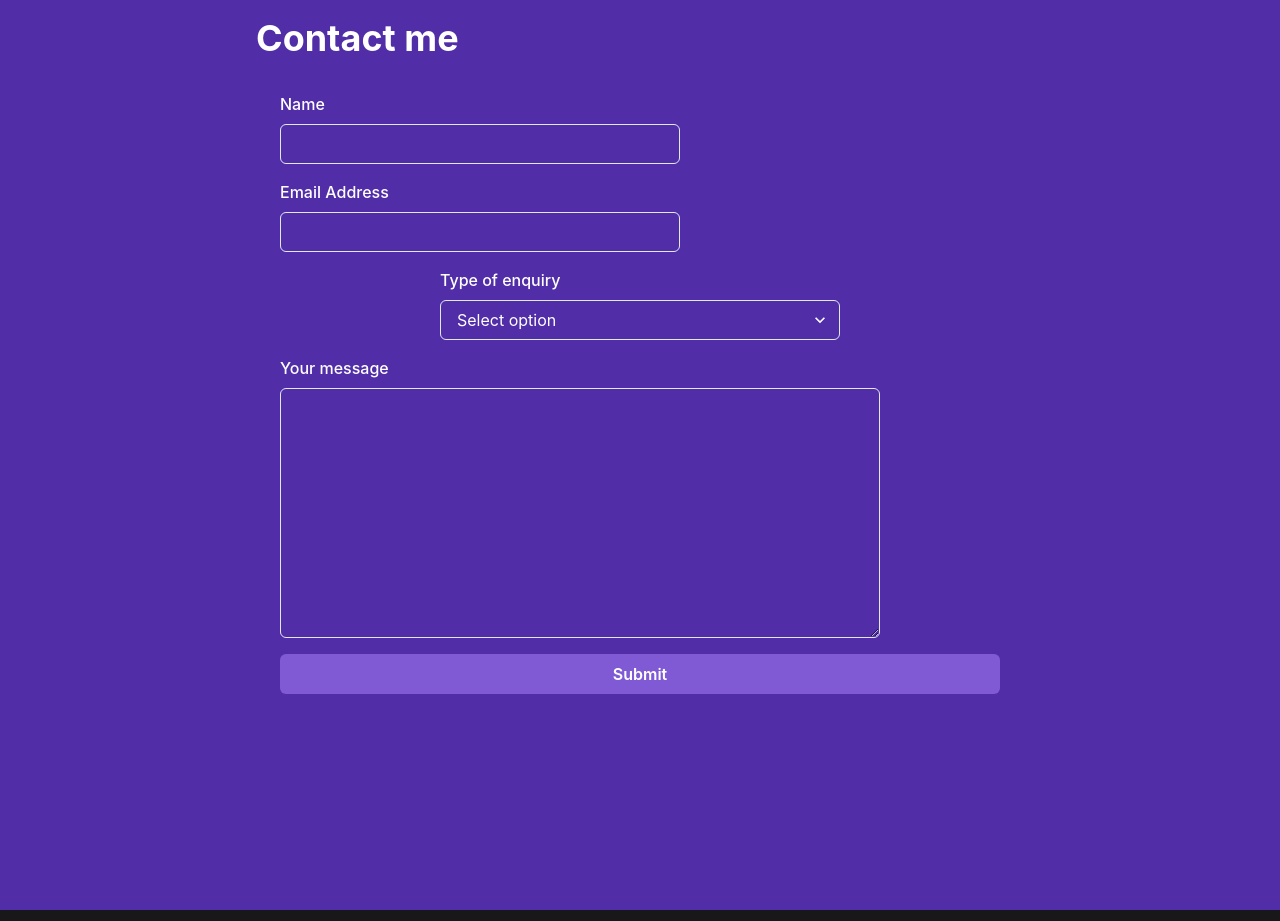
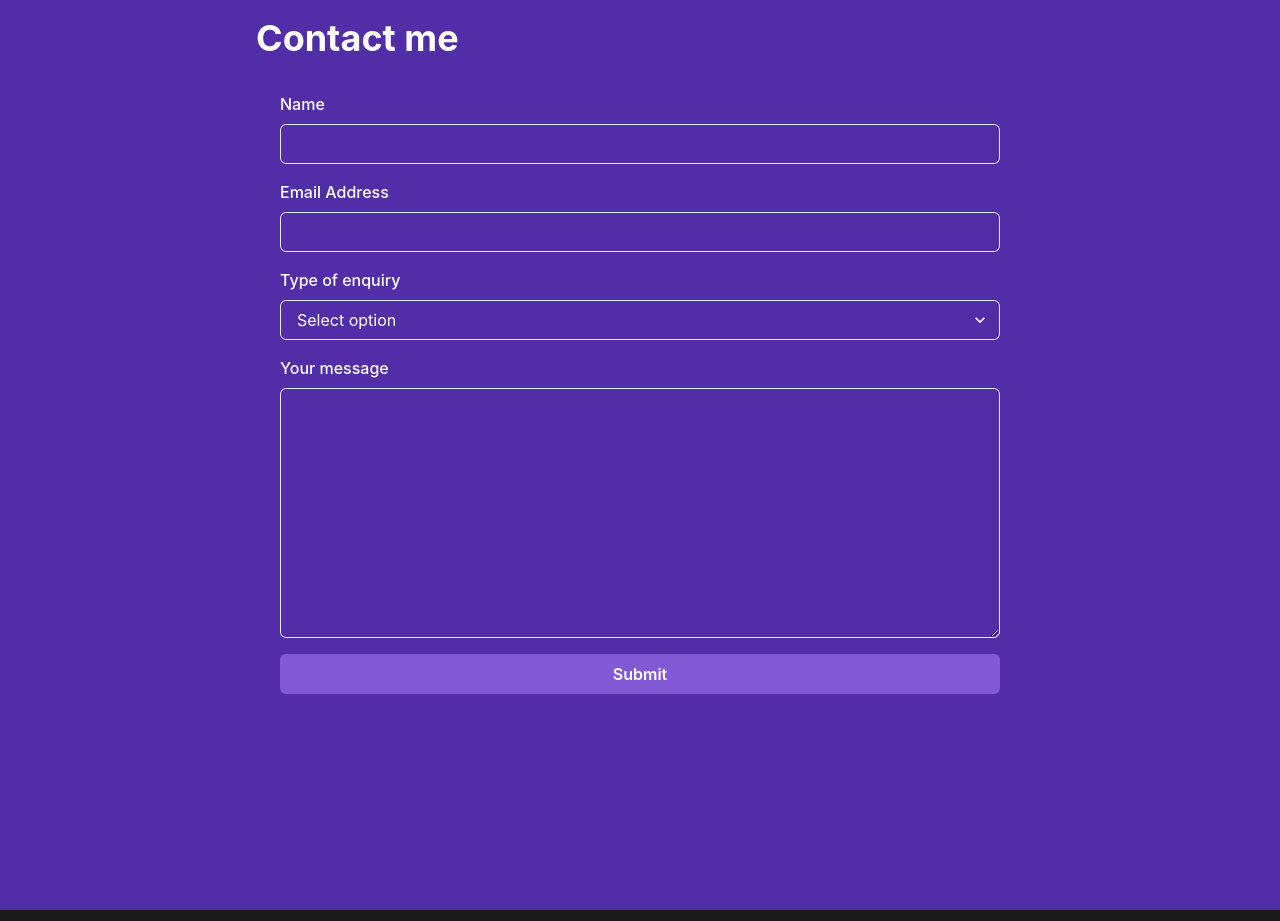
Before and after one commit to HelinaJarvesaar/Portfolio-Page-React, a React (Create React App) app: page / in a window 1280 px wide. Shown: the part 2320-3241 px from the top of the page. Built offline with nearby package versions, Linux system fonts and the light colour scheme.

Commit message:
made ProjectSection resposive

```diff
--- a/src/components/ContactMeSection.js
+++ b/src/components/ContactMeSection.js
@@ -90,7 +90,6 @@ const LandingSection = () => {
                   id="firstName"
                   {...formik.getFieldProps("firstName")}
                   width="100%"
-                  maxW={{ base: "100%", md: "400px" }}
                 />
                 <FormErrorMessage>{formik.errors.firstName}</FormErrorMessage>
               </FormControl>
@@ -101,14 +100,10 @@ const LandingSection = () => {
                   id="email" type="email"
                   {...formik.getFieldProps("email")}
                   width="100%"
-                  maxW={{ base: "100%", md: "400px" }}
                 />
                 <FormErrorMessage>{formik.errors.email}</FormErrorMessage>
               </FormControl>
-              <FormControl isInvalid={formik.touched.type && Boolean(formik.errors.type)}
-                position="relative"
-                maxW={{ base: "100%", md: "400px" }}
-              >
+              <FormControl isInvalid={formik.touched.type && Boolean(formik.errors.type)}>
                 <FormLabel htmlFor="type">Type of enquiry</FormLabel>
                 <Select
                   id="type" placeholder="Select option"
@@ -130,7 +125,6 @@ const LandingSection = () => {
                   height={250}
                   {...formik.getFieldProps("comment")}
                   width="100%"
-                  maxW={{ base: "100%", md: "600px" }}
                 />
                 <FormErrorMessage>{formik.errors.comment}</FormErrorMessage>
               </FormControl>
--- a/src/components/ProjectsSection.js
+++ b/src/components/ProjectsSection.js
@@ -1,6 +1,6 @@
 import React from "react";
 import FullScreenSection from "./FullScreenSection";
-import { Box, Heading } from "@chakra-ui/react";
+import { SimpleGrid, Heading } from "@chakra-ui/react";
 import Card from "./Card";
 
 const projects = [
@@ -42,10 +42,10 @@ const ProjectsSection = () => {
       <Heading as="h1" id="projects-section">
         Featured Projects
       </Heading>
-      <Box
-        display="grid"
-        gridTemplateColumns="repeat(2,minmax(0,1fr))"
-        gridGap={8}
+      <SimpleGrid
+        columns={{ base: 1, md: 2 }}
+        spacing={8}
+        width="100%"
       >
         {projects.map((project) => (
           <Card
@@ -55,7 +55,7 @@ const ProjectsSection = () => {
             imageSrc={project.getImageSrc()}
           />
         ))}
-      </Box>
+      </SimpleGrid>
     </FullScreenSection>
   );
 };
```
